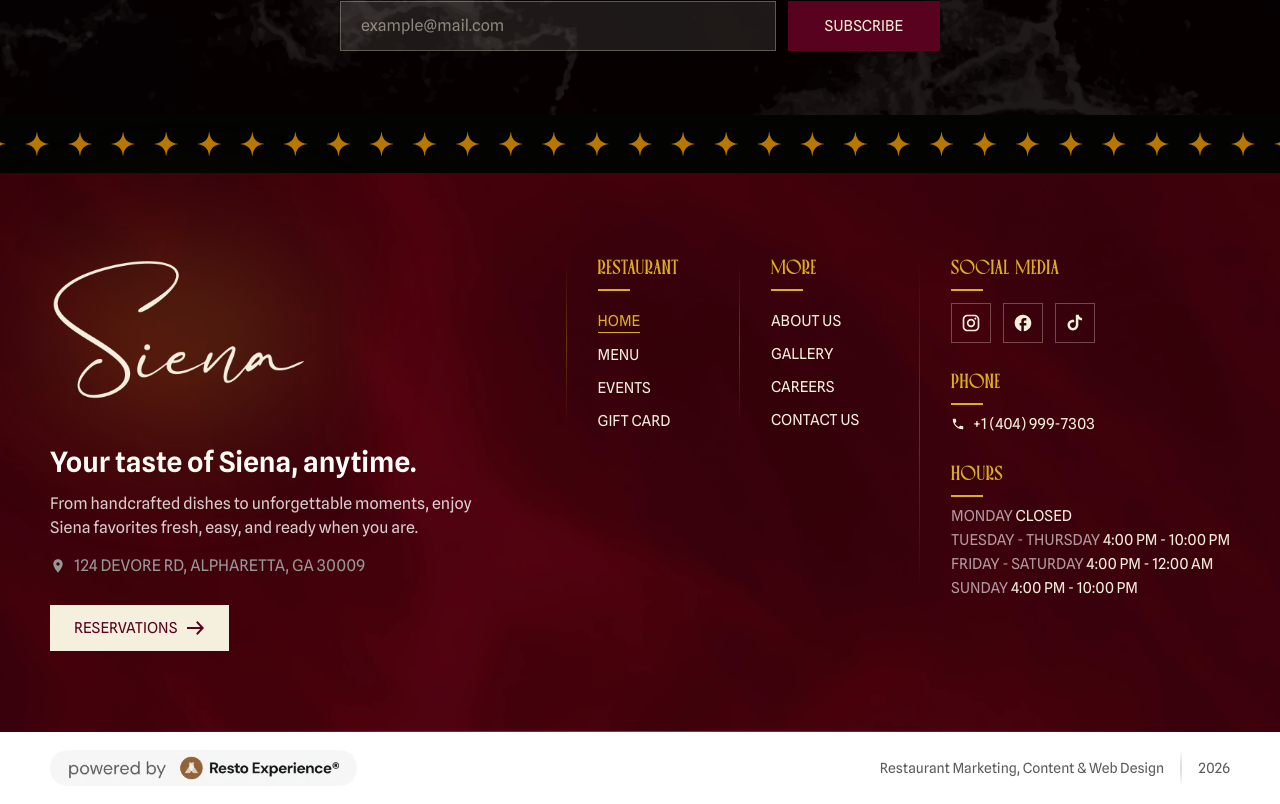
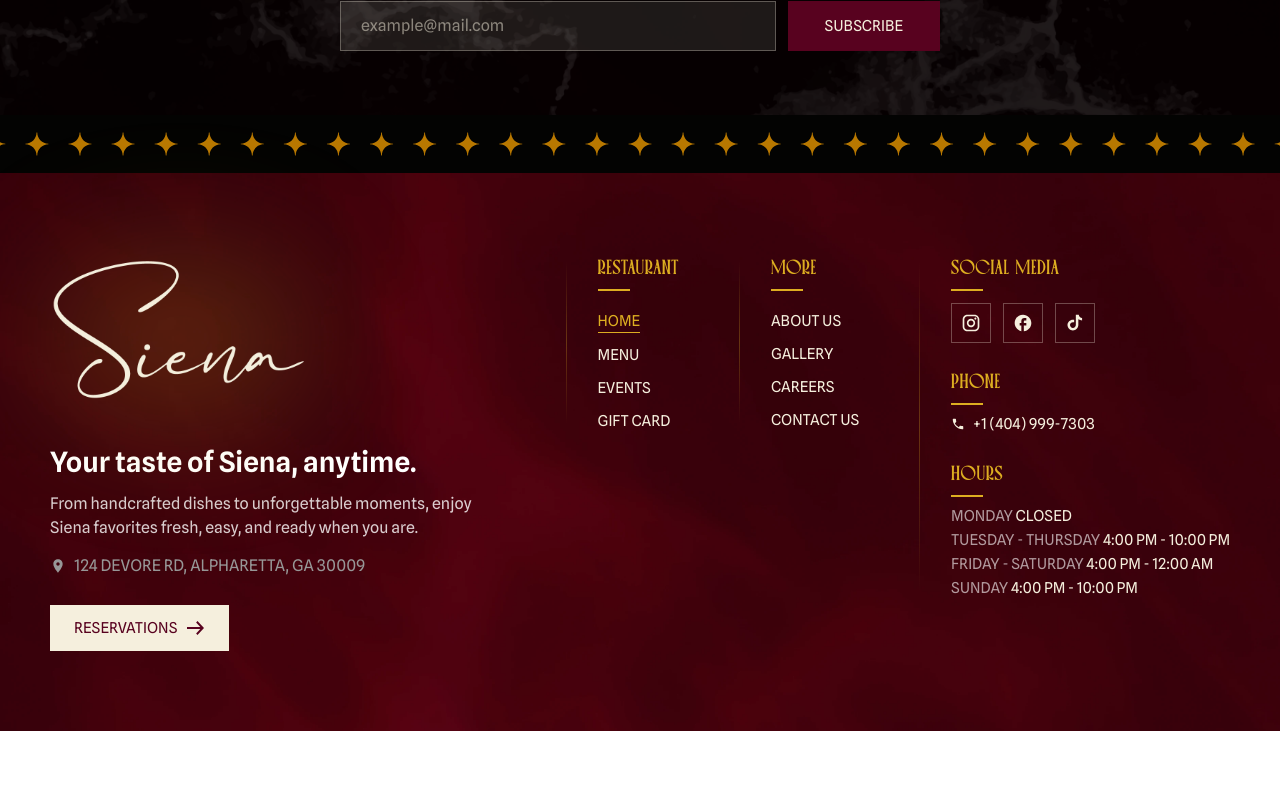
Before and after one commit to sienaatl/Siena, a Next.js app: page / in a window 1280 px wide. Shown: the part 7517-8321 px from the top of the page. After the commit the page ends 8248 px from the top, so only its background shows below. Built offline with nearby package versions, Linux system fonts and the light colour scheme; no server answers.

Commit message:
feat: remove bottom bar and divider from footer component

```diff
--- a/components/footer.tsx
+++ b/components/footer.tsx
@@ -277,40 +277,6 @@ export default function Footer() {
 
             </div>
 
-            {/* Línea divisora dorada antes del bottom */}
-            <div className="w-full max-w-[1180px] mx-auto px-6 lg:px-0">
-                <div className="h-px bg-gradient-to-r from-transparent via-[#ddae21]/40 to-transparent"></div>
-            </div>
-
-            {/* Bottom bar */}
-            <div className="w-full bg-white py-4 px-6">
-                <div className="w-full max-w-[1180px] mx-auto flex flex-col lg:flex-row items-center lg:justify-between gap-3 lg:gap-0">
-
-                    {/* Powered by */}
-                    <div className="flex items-center gap-2">
-                        <a href="https://restoexp.com" target="_blank" rel="noopener noreferrer" className="flex items-center gap-1 hover:opacity-80 transition">
-                            <img src="/assets/restoexplogo.webp" alt="Resto Experience" className="h-auto w-[240px] lg:w-[307px]" />
-                        </a>
-                    </div>
-
-                    {/* Right */}
-                    <div className="flex flex-col lg:flex-row items-center gap-1 lg:gap-4 text-[13px] lg:text-[14px] leading-[20px] lg:leading-[30px] text-[#5c5c5c] text-center">
-                        <span>Restaurant Marketing, Content & Web Design</span>
-                        <svg xmlns="http://www.w3.org/2000/svg" width="2" height="40" viewBox="0 0 2 40" fill="none" className="hidden lg:block">
-                            <rect width="2" height="40" fill="url(#paint0_radial_2448_639)" />
-                            <defs>
-                                <radialGradient id="paint0_radial_2448_639" cx="0" cy="0" r="1" gradientUnits="userSpaceOnUse" gradientTransform="translate(1 20) rotate(90) scale(20 1)">
-                                    <stop stopColor="#7C7C7C" stopOpacity="0.486275" />
-                                    <stop offset="1" stopColor="#7C7C7C" stopOpacity="0" />
-                                </radialGradient>
-                            </defs>
-                        </svg>
-                        <span>2026</span>
-                    </div>
-
-                </div>
-            </div>
-
         </footer>
 
     );
```
